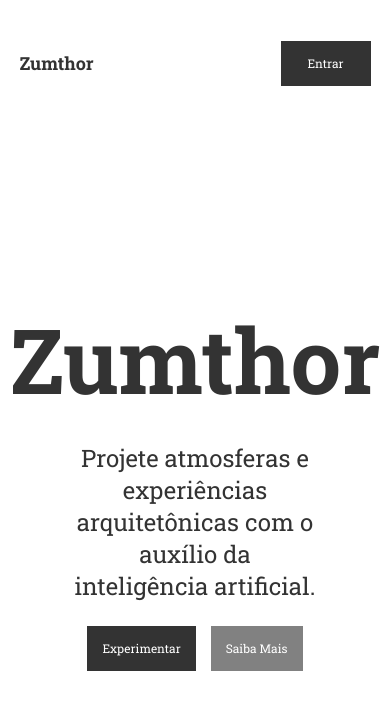
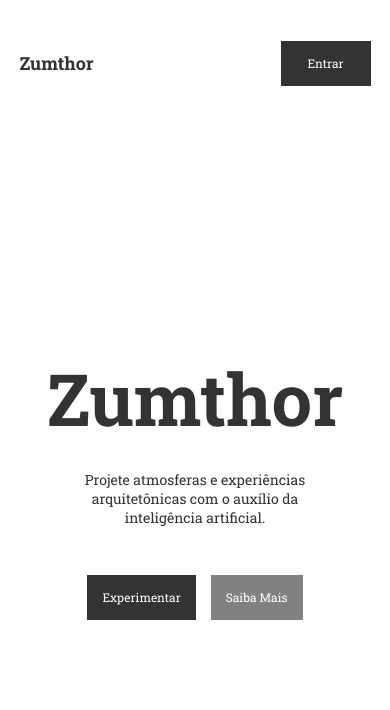
Before and after one commit to fischerafael/zumthor-frontend, a Next.js app: page / in a window 390 px wide. Shown: the top 710 px of the page. Built offline with nearby package versions, Linux system fonts and the light colour scheme.

Commit message:
added responsiveness

```diff
--- a/pages/index.tsx
+++ b/pages/index.tsx
@@ -81,6 +81,10 @@ export const Main = styled.main`
 export const Headline = styled.h1`
     font-size: 90px;
     margin-bottom: 24px;
+
+    @media (max-width: 500px) {
+        font-size: 72px;
+    }
 `
 export const SubHeadline = styled.h2`
     font-size: 24px;
@@ -89,6 +93,11 @@ export const SubHeadline = styled.h2`
 
     max-width: 70%;
     margin-bottom: 24px;
+
+    @media (max-width: 500px) {
+        font-size: 14px;
+        margin-bottom: 48px;
+    }
 `
 export const MainActions = styled.div`
     display: flex;
```
